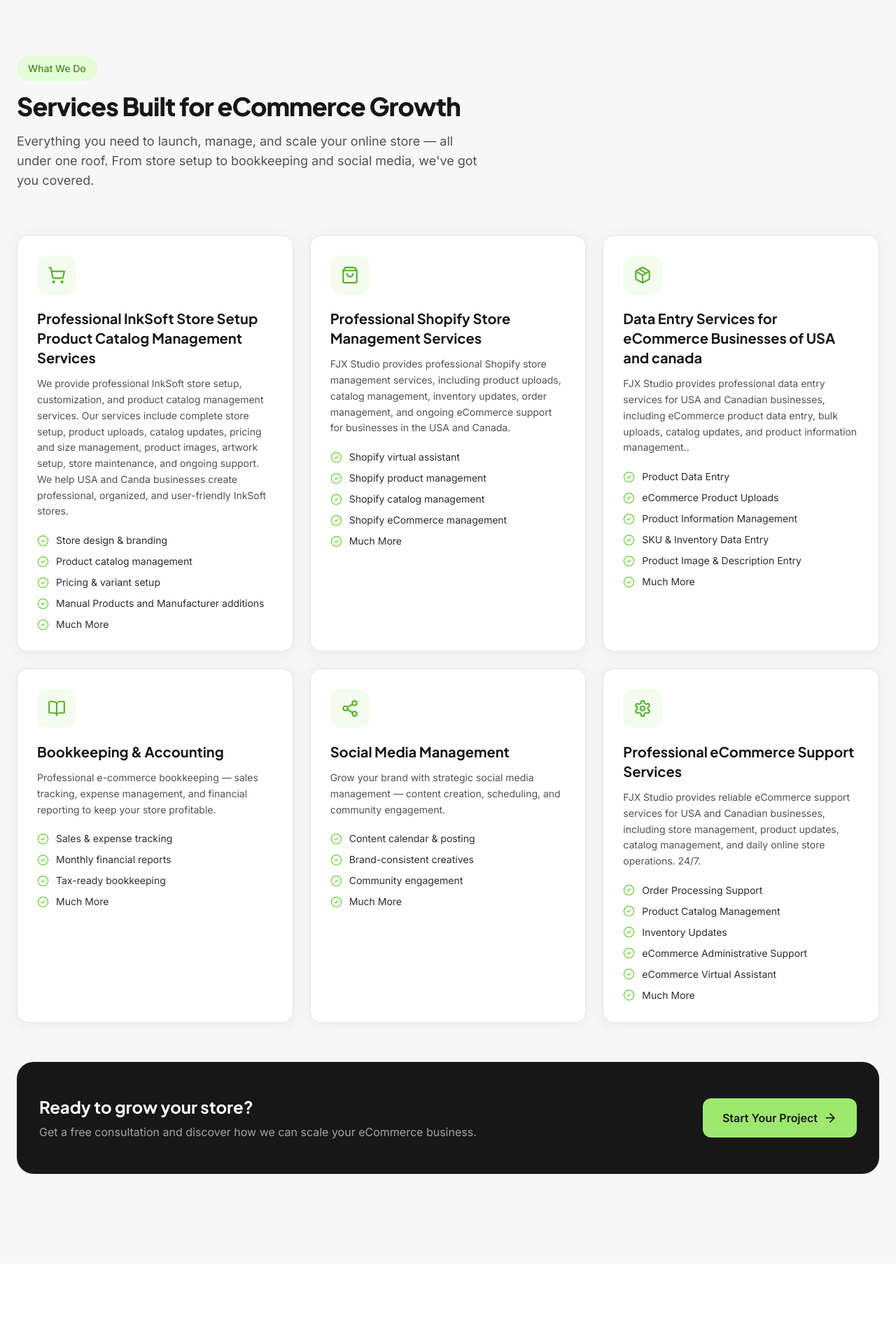
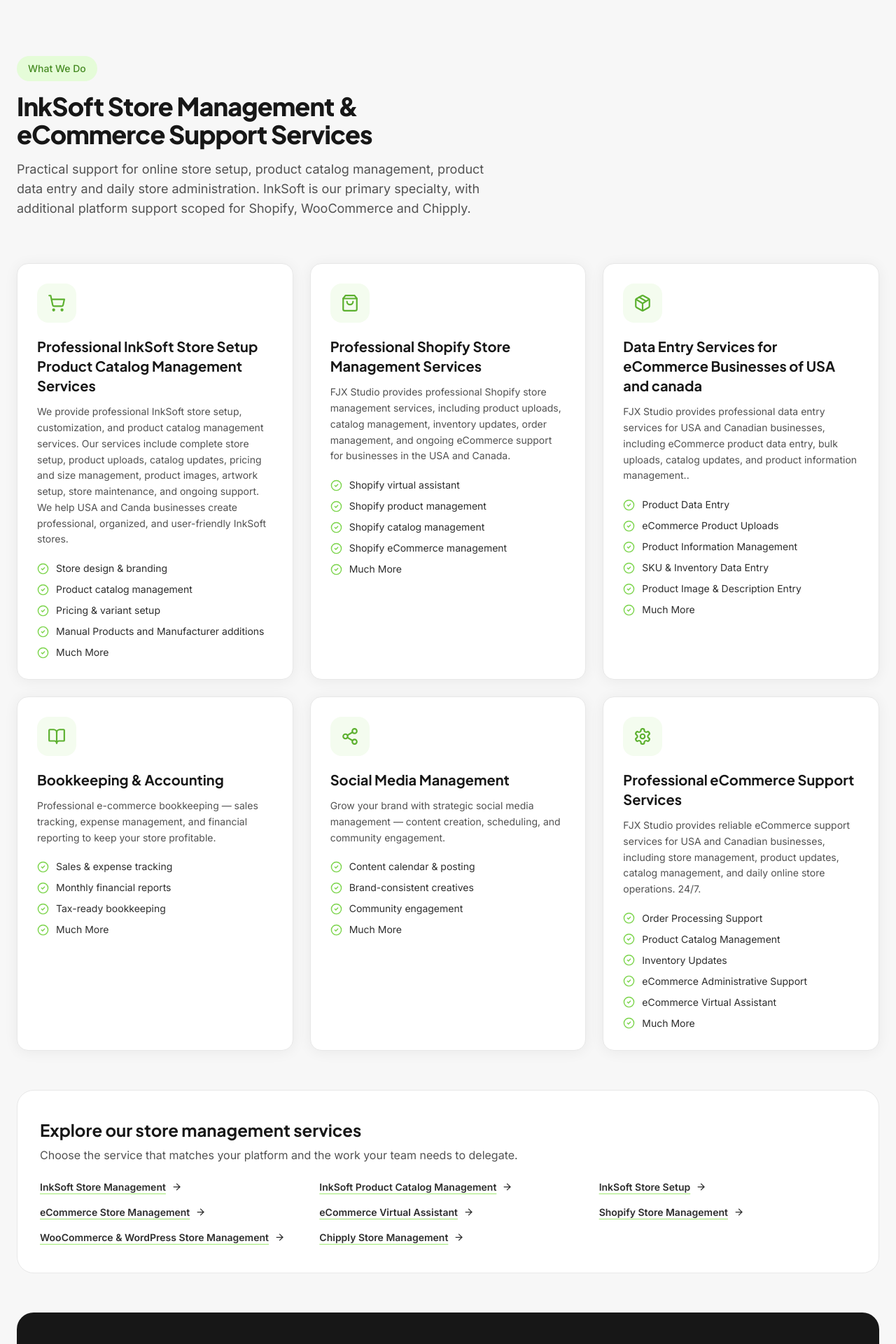
Before and after one commit to Fahad42150/dancing-llama-3e1cb2, a React (Vite) app: page / in a window 1280 px wide. Shown: the part 2420-4340 px from the top of the page at 70% size. Built offline with nearby package versions, Linux system fonts and the light colour scheme.

Commit message:
Strengthen service-page internal links and focused service copy

```diff
--- a/src/components/Services.tsx
+++ b/src/components/Services.tsx
@@ -1,6 +1,17 @@
 import { CheckCircle2, ArrowRight } from 'lucide-react';
 import { services } from '@/data/content';
 import { useReveal } from '@/hooks/useReveal';
+
+const servicePages = [
+  { label: 'InkSoft Store Management', href: '/inksoft-store-management/' },
+  { label: 'InkSoft Product Catalog Management', href: '/inksoft-product-catalog-management/' },
+  { label: 'InkSoft Store Setup', href: '/inksoft-store-setup/' },
+  { label: 'eCommerce Store Management', href: '/ecommerce-store-management/' },
+  { label: 'eCommerce Virtual Assistant', href: '/ecommerce-virtual-assistant/' },
+  { label: 'Shopify Store Management', href: '/shopify-store-management/' },
+  { label: 'WooCommerce & WordPress Store Management', href: '/woocommerce-wordpress-store-management/' },
+  { label: 'Chipply Store Management', href: '/chipply-store-management/' },
+];
 
 export default function Services() {
   const { ref, isVisible } = useReveal();
@@ -16,12 +27,13 @@ export default function Services() {
             What We Do
           </div>
           <h2 className="font-display text-3xl font-extrabold tracking-tight text-charcoal-900 sm:text-4xl">
-            Services Built for eCommerce Growth
+            InkSoft Store Management & eCommerce Support Services
           </h2>
           <p className="mt-4 text-lg text-charcoal-500">
-            Everything you need to launch, manage, and scale your online store —
-            all under one roof. From store setup to bookkeeping and social media,
-            we've got you covered.
+            Practical support for online store setup, product catalog
+            management, product data entry and daily store administration.
+            InkSoft is our primary specialty, with additional platform support
+            scoped for Shopify, WooCommerce and Chipply.
           </p>
         </div>
 
@@ -31,13 +43,36 @@ export default function Services() {
           ))}
         </div>
 
+        <div className="mt-14 rounded-3xl border border-charcoal-100 bg-white px-8 py-10">
+          <h3 className="font-display text-2xl font-bold text-charcoal-900">
+            Explore our store management services
+          </h3>
+          <p className="mt-2 max-w-3xl text-charcoal-500">
+            Choose the service that matches your platform and the work your
+            team needs to delegate.
+          </p>
+          <div className="mt-6 grid gap-x-8 gap-y-4 sm:grid-cols-2 lg:grid-cols-3">
+            {servicePages.map((page) => (
+              <a
+                key={page.href}
+                href={page.href}
+                className="inline-flex items-center gap-2 text-sm font-semibold text-charcoal-700 underline decoration-parrot-400 underline-offset-4 transition-colors hover:text-parrot-700"
+              >
+                {page.label}
+                <ArrowRight size={15} aria-hidden="true" />
+              </a>
+            ))}
+          </div>
+        </div>
+
         <div className="mt-14 flex flex-col items-center gap-4 rounded-3xl bg-charcoal-900 px-8 py-12 text-center sm:flex-row sm:justify-between sm:text-left">
           <div>
             <h3 className="font-display text-2xl font-bold text-white">
-              Ready to grow your store?
+              Need reliable help with your online store?
             </h3>
             <p className="mt-2 text-charcoal-300">
-              Get a free consultation and discover how we can scale your eCommerce business.
+              Share your platform, catalog requirements and recurring tasks to
+              discuss a practical support plan.
             </p>
           </div>
           <a
@@ -48,7 +83,7 @@ export default function Services() {
             }}
             className="group inline-flex shrink-0 items-center gap-2 rounded-xl bg-parrot-400 px-7 py-4 text-base font-semibold text-charcoal-900 transition-all hover:bg-parrot-300 hover:-translate-y-0.5"
           >
-            Start Your Project
+            Discuss Your Project
             <ArrowRight size={20} className="transition-transform group-hover:translate-x-1" />
           </a>
         </div>
@@ -68,11 +103,9 @@ function ServiceCard({
   const Icon = service.icon;
 
   return (
-    <div
+    <article
       ref={ref}
-      className={`reveal group rounded-2xl border border-charcoal-100 bg-white p-7 shadow-soft transition-all duration-500 hover:shadow-card-hover hover:-translate-y-1 hover:border-parrot-200 ${
-        isVisible ? 'is-visible' : ''
-      }`}
+      className={`reveal group rounded-2xl border border-charcoal-100 bg-white p-7 shadow-soft transition-all duration-500 hover:shadow-card-hover hover:-translate-y-1 hover:border-parrot-200 ${isVisible ? 'is-visible' : ''}`}
       style={{ transitionDelay: `${index * 70}ms` }}
     >
       <div className="mb-5 flex h-14 w-14 items-center justify-center rounded-2xl bg-parrot-50 transition-colors group-hover:bg-parrot-400">
@@ -95,6 +128,6 @@ function ServiceCard({
           </li>
         ))}
       </ul>
-    </div>
+    </article>
   );
 }
```
